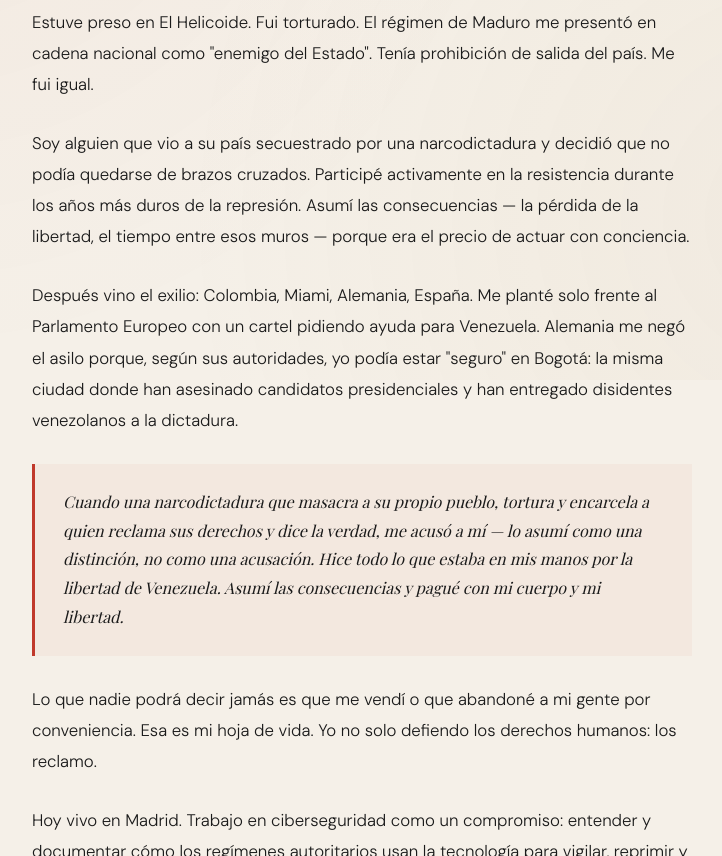
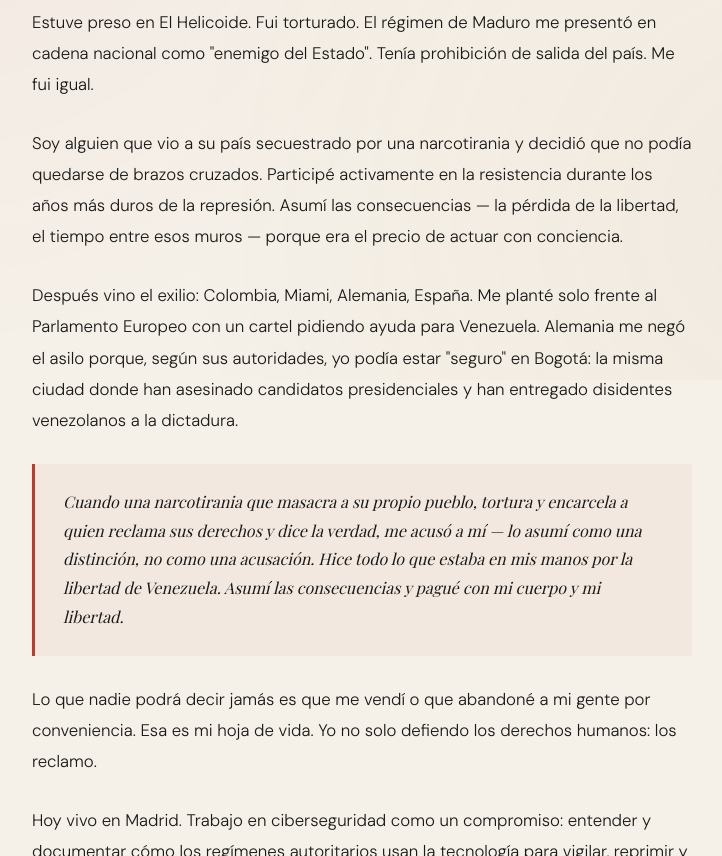
Before and after one commit to josephlinaresr-grc/josephlinares.com, a plain HTML site: page about.html in a window 1280 px wide. Shown: the part 420-1276 px from the top of the page, without its empty margins (278-1000 px from the left). Drawn offline with nearby package versions, Linux system fonts and the light colour scheme; a web font is replaced by a local one.

Commit message:
Update about.html

```diff
--- a/about.html
+++ b/about.html
@@ -185,11 +185,11 @@
 
     <p>Estuve preso en El Helicoide. Fui torturado. El régimen de Maduro me presentó en cadena nacional como "enemigo del Estado". Tenía prohibición de salida del país. Me fui igual.</p>
 
-    <p>Soy alguien que vio a su país secuestrado por una narcodictadura y decidió que no podía quedarse de brazos cruzados. Participé activamente en la resistencia durante los años más duros de la represión. Asumí las consecuencias — la pérdida de la libertad, el tiempo entre esos muros — porque era el precio de actuar con conciencia.</p>
+    <p>Soy alguien que vio a su país secuestrado por una narcotirania y decidió que no podía quedarse de brazos cruzados. Participé activamente en la resistencia durante los años más duros de la represión. Asumí las consecuencias — la pérdida de la libertad, el tiempo entre esos muros — porque era el precio de actuar con conciencia.</p>
 
     <p>Después vino el exilio: Colombia, Miami, Alemania, España. Me planté solo frente al Parlamento Europeo con un cartel pidiendo ayuda para Venezuela. Alemania me negó el asilo porque, según sus autoridades, yo podía estar "seguro" en Bogotá: la misma ciudad donde han asesinado candidatos presidenciales y han entregado disidentes venezolanos a la dictadura.</p>
 
-    <p class="declaration">Cuando una narcodictadura que masacra a su propio pueblo, tortura y encarcela a quien reclama sus derechos y dice la verdad, me acusó a mí — lo asumí como una distinción, no como una acusación. Hice todo lo que estaba en mis manos por la libertad de Venezuela. Asumí las consecuencias y pagué con mi cuerpo y mi libertad.</p>
+    <p class="declaration">Cuando una narcotirania que masacra a su propio pueblo, tortura y encarcela a quien reclama sus derechos y dice la verdad, me acusó a mí — lo asumí como una distinción, no como una acusación. Hice todo lo que estaba en mis manos por la libertad de Venezuela. Asumí las consecuencias y pagué con mi cuerpo y mi libertad.</p>
 
     <p>Lo que nadie podrá decir jamás es que me vendí o que abandoné a mi gente por conveniencia. Esa es mi hoja de vida. Yo no solo defiendo los derechos humanos: los reclamo.</p>
 
```
